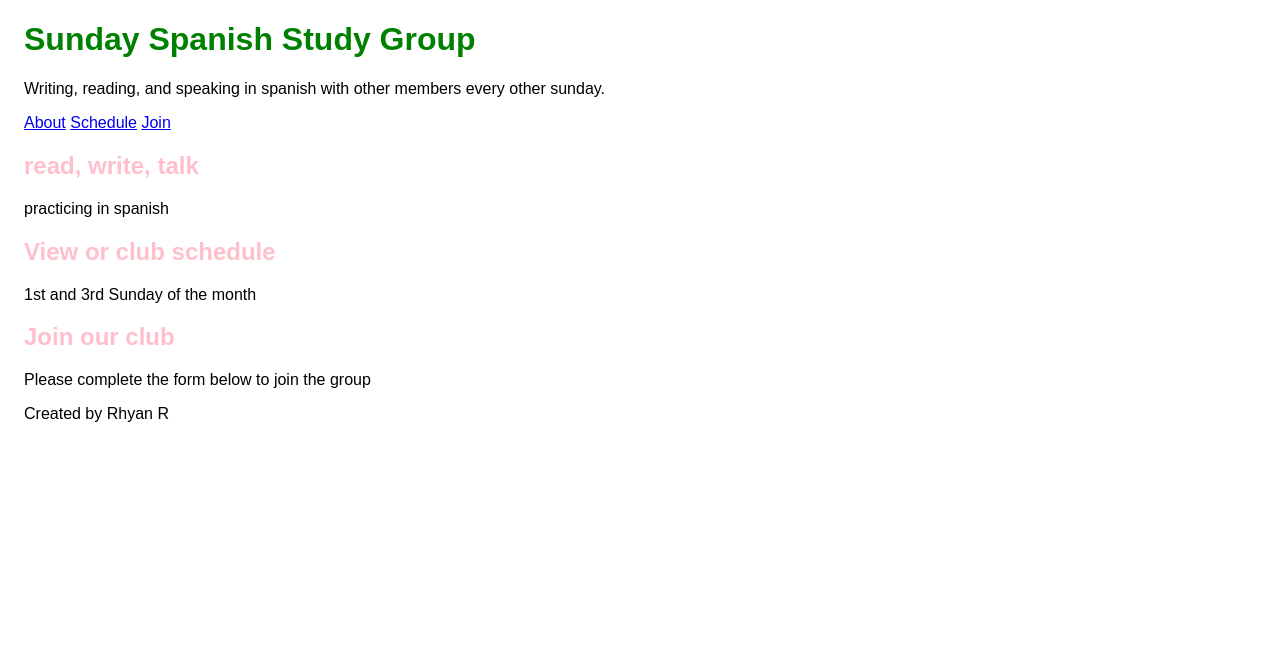
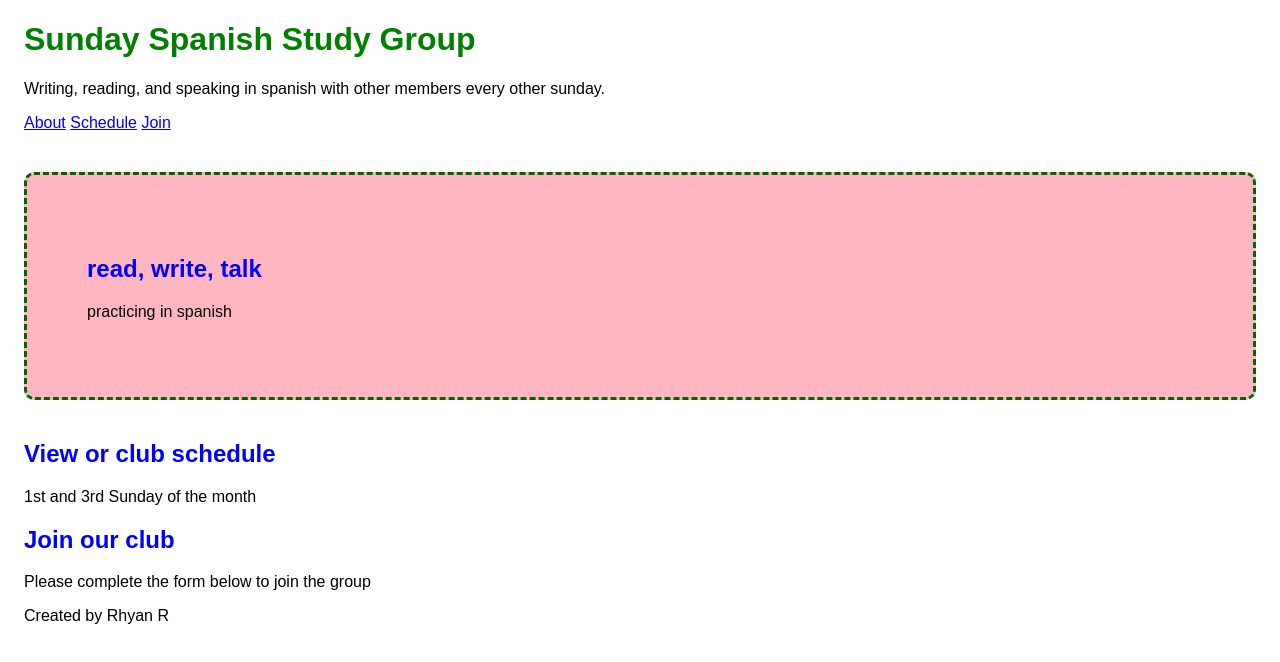
Before and after one commit to BabySodaCodex/signup-page-4, a plain HTML site: page index.html in a window 1280 px wide. Drawn offline with Linux system fonts and the light colour scheme.

Commit message:
Add box around about section

```diff
--- a/index.html
+++ b/index.html
@@ -23,7 +23,7 @@
 	<!-- Main:  3 sections-->
 	<main>
 	<!-- Section 1-->
-	 <section id="about">
+	 <section id="about" class="box">
 	<h2>read, write, talk</h2>
 	<p>practicing in spanish</p>
 	  </section>
--- a/style.css
+++ b/style.css
@@ -15,7 +15,16 @@ h1 {
 }
 
 h2{
-	color: pink;
+	color: blue;
 
 
 }
+
+.box {
+  margin: 40px 0;
+  border: 3px dashed darkgreen;
+  padding: 60px;
+  background-color: lightpink;
+  border-radius: 10px;
+
+}
```
